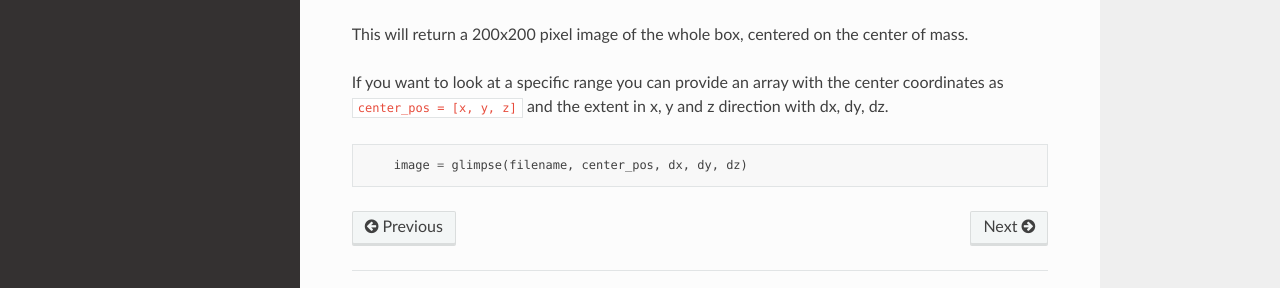
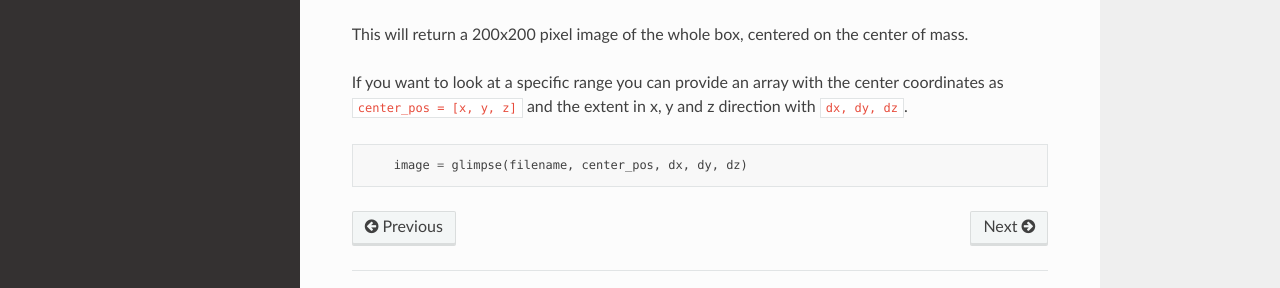
Before and after one commit to LudwigBoess/GadJet.jl, a Sphinx documentation site: the page built from docs/usage/quickstart.md, in a window 1280 px wide and 1253 px high. Shown: the part 877-1165 px from the top of the window. Built offline with Sphinx 7.4.7 and the Read the Docs theme 2.0.0, drawn with Linux system fonts in a browser that asks for light colours.

Commit message:
minor changes in docs

````diff
--- a/docs/usage/quickstart.md
+++ b/docs/usage/quickstart.md
@@ -37,7 +37,7 @@ For a quick glimpse at your data you can use the glimpse function (yes, I though
 
 This will return a 200x200 pixel image of the whole box, centered on the center of mass.
 
-If you want to look at a specific range you can provide an array with the center coordinates as `center_pos = [x, y, z]` and the extent in x, y and z direction with dx, dy, dz.
+If you want to look at a specific range you can provide an array with the center coordinates as `center_pos = [x, y, z]` and the extent in x, y and z direction with `dx, dy, dz`.
 
 ```julia
     image = glimpse(filename, center_pos, dx, dy, dz)
````
